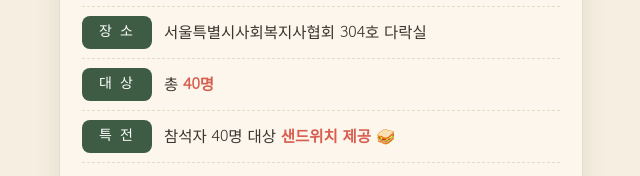
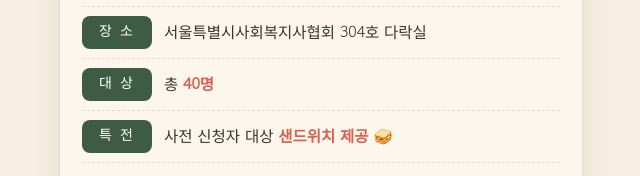
Before and after one commit to kosuk1231/bookconcert, a plain HTML site: page index.html in a window 1280 px wide. Shown: the part 1503-1679 px from the top of the page, 319-959 px from the left. Drawn offline with Linux system fonts and the light colour scheme; a web font is replaced by a local one.

Commit message:
Update index.html

```diff
--- a/index.html
+++ b/index.html
@@ -209,7 +209,7 @@
       <div class="info-row"><div class="info-label">일 시</div><div class="info-val"><b>2026년 7월 11일(토)</b> 오전 11시</div></div>
       <div class="info-row"><div class="info-label">장 소</div><div class="info-val">서울특별시사회복지사협회 304호 다락실</div></div>
       <div class="info-row"><div class="info-label">대 상</div><div class="info-val">총 <b>40명</b></div></div>
-      <div class="info-row"><div class="info-label">특 전</div><div class="info-val">참석자 40명 대상 <b>샌드위치 제공 🥪</b></div></div>
+      <div class="info-row"><div class="info-label">특 전</div><div class="info-val">사전 신청자 대상 <b>샌드위치 제공 🥪</b></div></div>
       <div class="seats" id="seats">
         <span class="lbl">현재 잔여석</span>
         <span class="big" id="seatNum">···</span>
```
